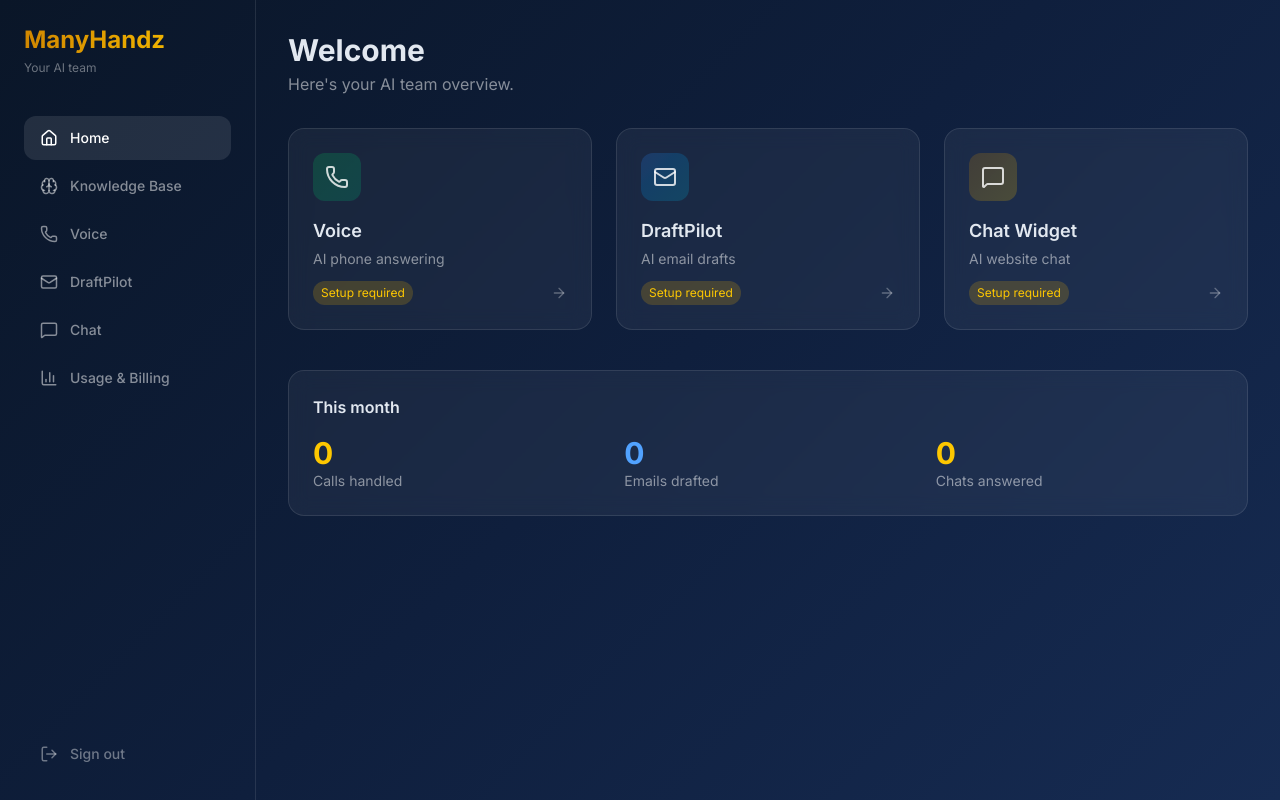
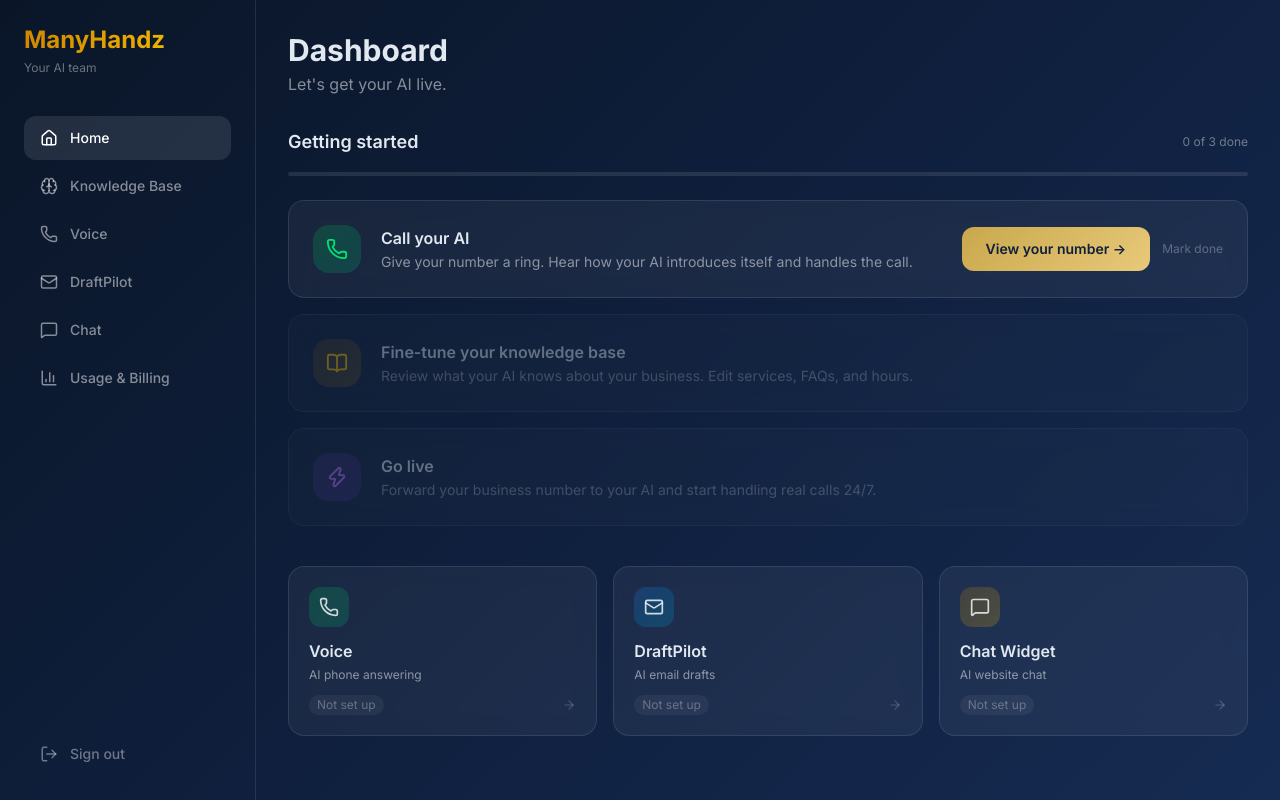
Before and after one commit to GolfChariotsMike/manyhandz-v2, a React (Vite) app: page / in a window 1280 px wide. Built offline with nearby package versions, Linux system fonts and the light colour scheme; no server answers; sample sign-in values are in the browser's storage.

Commit message:
Onboarding: simplify connect step to congrats + number only; Dashboard: getting started activation flow

```diff
--- a/src/pages/Dashboard.tsx
+++ b/src/pages/Dashboard.tsx
@@ -1,82 +1,166 @@
 import { useState, useEffect } from "react";
 import { getMe } from "../lib/api";
-import { Phone, Mail, MessageSquare, ArrowRight } from "lucide-react";
-import { Link } from "react-router-dom";
+import { Phone, BookOpen, Zap, Check, ChevronRight, ArrowRight, Mail, MessageSquare } from "lucide-react";
+import { Link, useNavigate } from "react-router-dom";
+
+const STEPS = [
+  {
+    id: "test_call",
+    icon: Phone,
+    color: "from-green-500/20 to-emerald-500/20",
+    iconColor: "text-green-400",
+    title: "Call your AI",
+    desc: "Give your number a ring. Hear how your AI introduces itself and handles the call.",
+    cta: "View your number →",
+    link: "/voice",
+  },
+  {
+    id: "knowledge_base",
+    icon: BookOpen,
+    color: "from-yellow-600/20 to-yellow-400/20",
+    iconColor: "text-yellow-400",
+    title: "Fine-tune your knowledge base",
+    desc: "Review what your AI knows about your business. Edit services, FAQs, and hours.",
+    cta: "Edit knowledge base →",
+    link: "/knowledge-base",
+  },
+  {
+    id: "go_live",
+    icon: Zap,
+    color: "from-purple-500/20 to-violet-500/20",
+    iconColor: "text-purple-400",
+    title: "Go live",
+    desc: "Forward your business number to your AI and start handling real calls 24/7.",
+    cta: "Set up call forwarding →",
+    link: "/voice",
+  },
+];
 
 export default function Dashboard() {
   const [customer, setCustomer] = useState<any>(null);
+  const [completedSteps, setCompletedSteps] = useState<string[]>([]);
+  const navigate = useNavigate();
 
   useEffect(() => {
-    getMe().then(d => setCustomer(d.customer)).catch(() => {});
+    getMe().then(d => {
+      setCustomer(d.customer);
+      // Load completed steps from localStorage
+      const saved = localStorage.getItem(`mh_steps_${d.customer?.id}`);
+      if (saved) setCompletedSteps(JSON.parse(saved));
+    }).catch(() => {});
   }, []);
 
-  const products = [
-    {
-      id: "voice", icon: Phone, name: "Voice", desc: "AI phone answering",
-      status: "Setup required", link: "/voice", color: "from-green-500/20 to-emerald-500/20",
-    },
-    {
-      id: "email", icon: Mail, name: "DraftPilot", desc: "AI email drafts",
-      status: "Setup required", link: "/email", color: "from-blue-500/20 to-cyan-500/20",
-    },
-    {
-      id: "chat", icon: MessageSquare, name: "Chat Widget", desc: "AI website chat",
-      status: "Setup required", link: "/chat", color: "from-yellow-600/20 to-yellow-400/20",
-    },
-  ];
+  function markDone(stepId: string) {
+    const next = [...completedSteps, stepId];
+    setCompletedSteps(next);
+    if (customer?.id) localStorage.setItem(`mh_steps_${customer.id}`, JSON.stringify(next));
+  }
+
+  const allDone = STEPS.every(s => completedSteps.includes(s.id));
 
   return (
     <div>
       <h1 className="text-3xl font-bold mb-1">
-        Welcome{customer?.business_name ? `, ${customer.business_name}` : ""}
+        {customer?.business_name ? `Welcome, ${customer.business_name}` : "Dashboard"}
       </h1>
-      <p className="text-white/50 mb-8">Here's your AI team overview.</p>
+      <p className="text-white/50 mb-8">Let's get your AI live.</p>
+
+      {/* Getting Started */}
+      {!allDone && (
+        <div className="mb-10">
+          <div className="flex items-center justify-between mb-4">
+            <h2 className="font-semibold text-lg">Getting started</h2>
+            <span className="text-xs text-white/40">{completedSteps.length} of {STEPS.length} done</span>
+          </div>
+
+          {/* Progress bar */}
+          <div className="h-1 bg-white/10 rounded-full mb-6 overflow-hidden">
+            <div
+              className="h-full bg-gradient-to-r from-yellow-600 to-yellow-400 rounded-full transition-all duration-500"
+              style={{ width: `${(completedSteps.length / STEPS.length) * 100}%` }}
+            />
+          </div>
+
+          <div className="space-y-4">
+            {STEPS.map((step, i) => {
+              const done = completedSteps.includes(step.id);
+              const locked = i > 0 && !completedSteps.includes(STEPS[i - 1].id);
+              return (
+                <div
+                  key={step.id}
+                  className={`aurora-card p-6 flex items-center gap-5 transition-all ${
+                    done ? "opacity-50" : locked ? "opacity-40" : "hover:bg-white/5"
+                  }`}
+                >
+                  <div className={`w-12 h-12 rounded-2xl bg-gradient-to-br ${step.color} flex items-center justify-center flex-shrink-0`}>
+                    {done
+                      ? <Check className="text-green-400" size={22} />
+                      : <step.icon className={step.iconColor} size={22} />
+                    }
+                  </div>
+                  <div className="flex-1 min-w-0">
+                    <h3 className={`font-semibold mb-0.5 ${done ? "line-through text-white/40" : ""}`}>{step.title}</h3>
+                    <p className="text-sm text-white/50">{step.desc}</p>
+                  </div>
+                  {!done && !locked && (
+                    <div className="flex items-center gap-3 flex-shrink-0">
+                      <button
+                        onClick={() => { navigate(step.link); }}
+                        className="btn-primary text-sm px-4 py-2 whitespace-nowrap"
+                      >
+                        {step.cta}
+                      </button>
+                      <button
+                        onClick={() => markDone(step.id)}
+                        className="text-xs text-white/30 hover:text-white/50 transition-colors whitespace-nowrap"
+                      >
+                        Mark done
+                      </button>
+                    </div>
+                  )}
+                  {done && <Check className="text-green-400 flex-shrink-0" size={20} />}
+                </div>
+              );
+            })}
+          </div>
+        </div>
+      )}
+
+      {/* All done banner */}
+      {allDone && (
+        <div className="aurora-card p-6 mb-8 flex items-center gap-4 border border-green-500/30">
+          <div className="w-10 h-10 rounded-full bg-green-500/20 flex items-center justify-center flex-shrink-0">
+            <Check className="text-green-400" size={20} />
+          </div>
+          <div>
+            <p className="font-semibold">You're live! 🎉</p>
+            <p className="text-sm text-white/50">Your AI is handling calls around the clock.</p>
+          </div>
+        </div>
+      )}
 
       {/* Product tiles */}
-      <div className="grid grid-cols-1 md:grid-cols-3 gap-6 mb-10">
-        {products.map(p => (
-          <Link
-            key={p.id}
-            to={p.link}
-            className="aurora-card p-6 hover:bg-white/8 transition-all group"
-          >
-            <div className={`w-12 h-12 rounded-xl bg-gradient-to-br ${p.color} flex items-center justify-center mb-4`}>
-              <p.icon className="text-white/80" size={24} />
+      <div className="grid grid-cols-1 md:grid-cols-3 gap-4">
+        {[
+          { id: "voice", icon: Phone, name: "Voice", desc: "AI phone answering", link: "/voice", color: "from-green-500/20 to-emerald-500/20", active: !!customer?.voice_active },
+          { id: "email", icon: Mail, name: "DraftPilot", desc: "AI email drafts", link: "/email", color: "from-blue-500/20 to-cyan-500/20", active: false },
+          { id: "chat", icon: MessageSquare, name: "Chat Widget", desc: "AI website chat", link: "/chat", color: "from-yellow-600/20 to-yellow-400/20", active: false },
+        ].map(p => (
+          <Link key={p.id} to={p.link} className="aurora-card p-5 hover:bg-white/5 transition-all group">
+            <div className={`w-10 h-10 rounded-xl bg-gradient-to-br ${p.color} flex items-center justify-center mb-3`}>
+              <p.icon className="text-white/80" size={20} />
             </div>
-            <h3 className="font-semibold text-lg mb-1">{p.name}</h3>
-            <p className="text-sm text-white/50 mb-3">{p.desc}</p>
+            <h3 className="font-semibold mb-1">{p.name}</h3>
+            <p className="text-xs text-white/50 mb-3">{p.desc}</p>
             <div className="flex items-center justify-between">
-              <span className={`text-xs px-2 py-1 rounded-full ${
-                p.status === "Coming soon"
-                  ? "bg-white/5 text-white/30"
-                  : "bg-yellow-500/20 text-yellow-400"
-              }`}>
-                {p.status}
+              <span className={`text-xs px-2 py-0.5 rounded-full ${p.active ? "bg-green-500/20 text-green-400" : "bg-white/5 text-white/30"}`}>
+                {p.active ? "Active" : "Not set up"}
               </span>
-              <ArrowRight size={16} className="text-white/30 group-hover:text-white/60 transition-all" />
+              <ArrowRight size={14} className="text-white/20 group-hover:text-white/50 transition-all" />
             </div>
           </Link>
         ))}
       </div>
-
-      {/* Usage summary */}
-      <div className="aurora-card p-6">
-        <h2 className="font-semibold mb-4">This month</h2>
-        <div className="grid grid-cols-3 gap-6">
-          <div>
-            <p className="text-3xl font-bold text-yellow-400">0</p>
-            <p className="text-sm text-white/50">Calls handled</p>
-          </div>
-          <div>
-            <p className="text-3xl font-bold text-blue-400">0</p>
-            <p className="text-sm text-white/50">Emails drafted</p>
-          </div>
-          <div>
-            <p className="text-3xl font-bold text-yellow-400">0</p>
-            <p className="text-sm text-white/50">Chats answered</p>
-          </div>
-        </div>
-      </div>
     </div>
   );
 }
```
Also changed, not shown: src/pages/Onboarding.tsx (+17 -32 lines).
